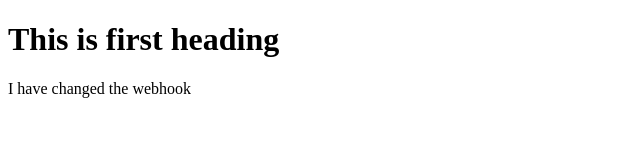
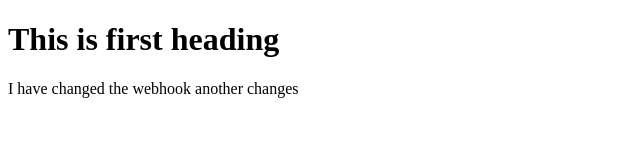
Before and after one commit to Irfan-Balti/demo, a plain HTML site: page index.html in a window 1280 px wide. Shown: the whole page, without its empty margins (0-640 px from the left). Drawn offline with Linux system fonts and the light colour scheme.

Commit message:
Update index.html

```diff
--- a/index.html
+++ b/index.html
@@ -10,6 +10,7 @@
 	<h1>This is first heading </h1>
 	<p>
 	I have changed the webhook
+		another changes
 
 	</p>
 
```
